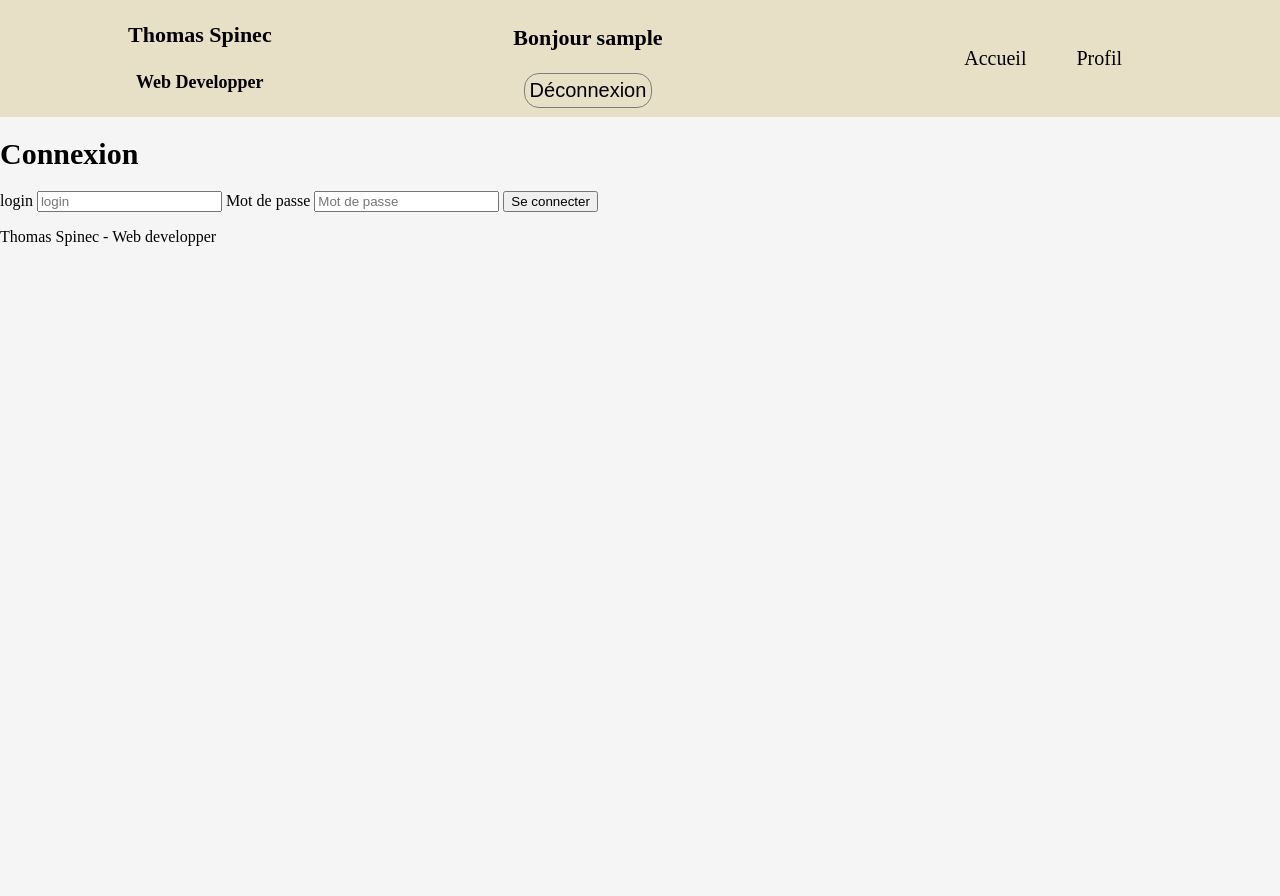
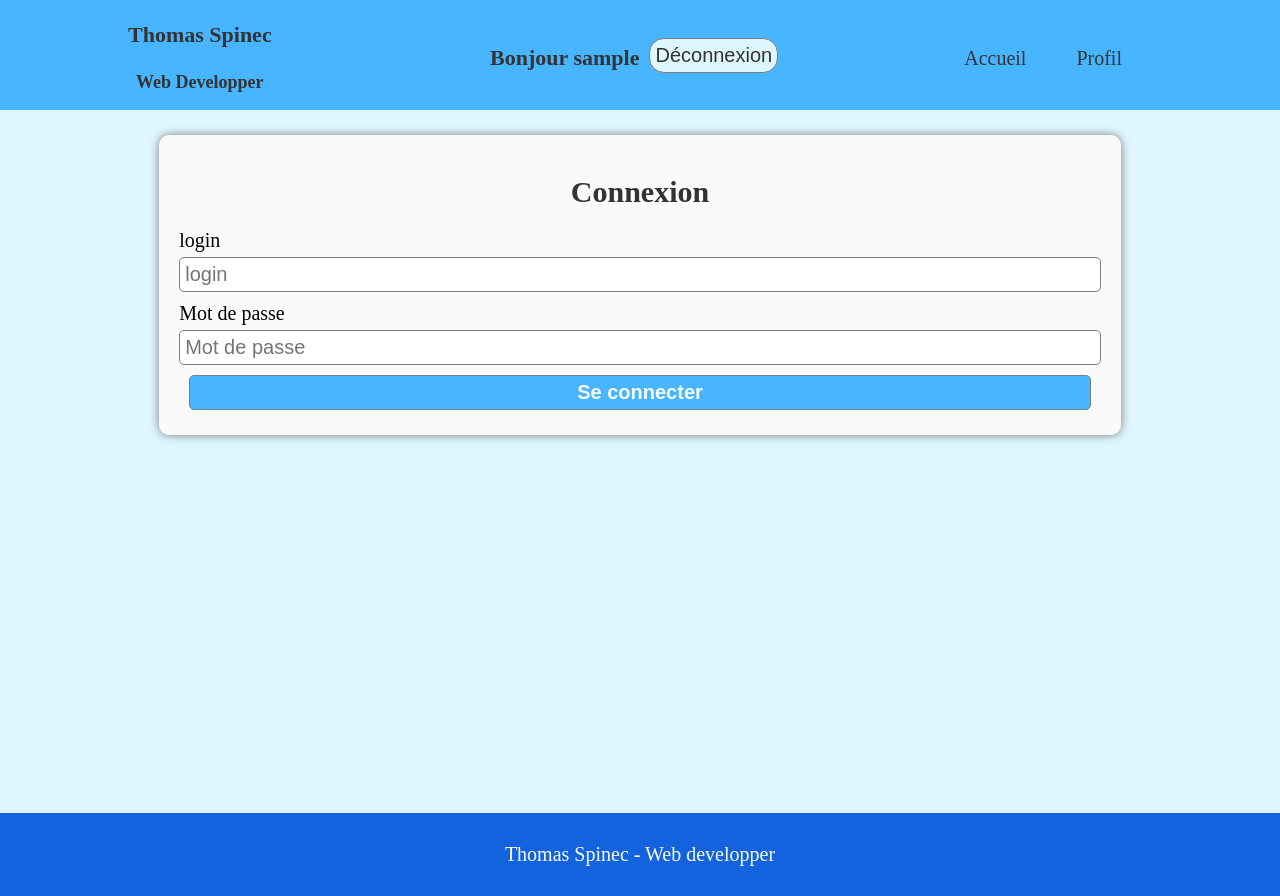
Before and after one commit to thomas-spinec/module-connexion, a PHP site: page /connexion.php in a window 1280 px wide. Before the commit the page ends 246 px from the top, so only its background shows below. Run offline with PHP 8.4, Linux system fonts and the light colour scheme; the visitor is signed in with stand-in values (Sample User, id 1).

Commit message:
css de tout le site avancé

```diff
--- a/connexion.php
+++ b/connexion.php
@@ -5,6 +5,8 @@
 
     <!-- contenu de la page -->
     <main>
+        <div class="container">
+            <div class="background_form">
                 <h1>Connexion</h1>
                 <form action="verif.php" method="post">
                     <label for="login">login</label>
@@ -21,6 +23,8 @@
                             echo "<p style='color:red'>Utilisateur ou mot de passe incorrect</p>";
                     }
                 ?>
+            </div>
+        </div>
     </main>
 
     <!-- footer des pages -->
--- a/site.css
+++ b/site.css
@@ -3,9 +3,9 @@
 ***************** */
 
 body {
-  background-color: #f5f5f5;
-  /* font-family: 'Open Sans', sans-serif;
-    font-size: 16px;
+  background-color: #dff6ff;
+  /* font-family: "Open Sans", sans-serif; */
+  /* font-size: 16px;
     color: #333; */
   margin: 0;
   padding: 0;
@@ -19,6 +19,8 @@
 h1 {
   font-size: 30px;
   font-weight: bold;
+  text-align: center;
+  color: #333;
 }
 
 h2 {
@@ -41,11 +43,18 @@
   padding: auto;
 }
 
-/* Header */
+/* *****************
+    Header
+*************** */
 
 header {
-  background-color: #e7dfc6;
-  color: #000;
+  /* display: block; */
+  background-color: #47b5ff;
+  color: #333;
+  position: fixed;
+  width: 100%;
+  height: 110px;
+  top: 0;
 }
 
 .flex {
@@ -53,6 +62,13 @@
   display: flex;
   justify-content: space-between;
   align-items: center;
+}
+
+#center {
+  display: flex;
+  justify-content: center;
+  align-items: center;
+  margin-left: 10%;
 }
 
 header ul {
@@ -68,10 +84,10 @@
 }
 
 header button {
-  background-color: #e7dfc6;
+  background-color: #dff6ff;
   border: 1px solid #7d7d7d;
   border-radius: 15px;
-  color: #000;
+  color: #333;
   font-size: 20px;
   /* font-weight: bold; */
   padding: 5px;
@@ -83,11 +99,11 @@
 }
 
 header button:hover {
-  background-color: #d5c7a1;
+  background-color: #88dfff;
 }
 
 .a_head {
-  color: #000;
+  color: #333;
   transition: 0.5s;
   padding: 5px 10px;
   margin: 0px 10px;
@@ -95,6 +111,121 @@
 }
 
 .a_head:hover {
-  background-color: #d5c7a1;
+  background-color: #88dfff;
   border-radius: 15px;
 }
+
+/* *****************
+    Footer
+****************** */
+
+footer {
+  background-color: #1363df;
+  color: #fafafa;
+  text-align: center;
+  padding: 10px;
+  font-size: 20px;
+}
+
+/* *****************
+    Main
+****************** */
+
+main {
+  margin-top: 135px;
+  min-height: 80vh;
+  margin-bottom: 3%;
+}
+
+/* *****************
+    Formulaires
+****************** */
+
+.background_form {
+  width: 90%;
+  margin: auto;
+  padding: 20px;
+  background-color: #fafafa;
+  border-radius: 10px;
+  box-shadow: 0 0 10px #7d7d7d;
+}
+
+.background_form p {
+  font-size: 20px;
+  font-weight: bold;
+  text-align: center;
+}
+
+form {
+  display: flex;
+  flex-flow: column wrap;
+}
+
+form label {
+  font-size: 20px;
+  margin-bottom: 5px;
+}
+
+form input {
+  font-size: 20px;
+  padding: 5px;
+  margin-bottom: 10px;
+  border: 1px solid #7d7d7d;
+  border-radius: 5px;
+}
+
+form input[type="submit"] {
+  background-color: #47b5ff;
+  color: #fafafa;
+  font-size: 20px;
+  font-weight: bold;
+  padding: 5px;
+  margin-bottom: 5px;
+  margin-right: 10px;
+  margin-left: 10px;
+  transition: 0.5s;
+  cursor: pointer;
+}
+
+form input[type="submit"]:hover {
+  background-color: #88dfff;
+}
+
+/* *****************
+    Profil
+****************** */
+
+.profil p {
+  font-size: 24px;
+  color: #333;
+}
+
+/* *****************
+    page admin
+****************** */
+table,
+th,
+td {
+  padding: 10px;
+  border: 1px solid #7d7d7d;
+  border-collapse: collapse;
+  font-size: 20px;
+  border-radius: 10px;
+}
+
+table {
+  margin: auto;
+  margin-top: 20px;
+  margin-bottom: 20px;
+}
+
+#table_admin {
+  background-color: #fafafa;
+  border-radius: 10px;
+  box-shadow: 0 0 10px #7d7d7d;
+  width: 50%;
+  margin: auto;
+  padding-top: 1%;
+  padding-bottom: 1%;
+  padding-left: 0.5%;
+}
```
Also changed, not shown: admin.php (+10 -0 lines), inscription.php (+8 -3 lines), profil.php (+16 -2 lines), img/cv.png (added), img/github.png (added). Lines whose indentation alone changed are shown as unchanged.
